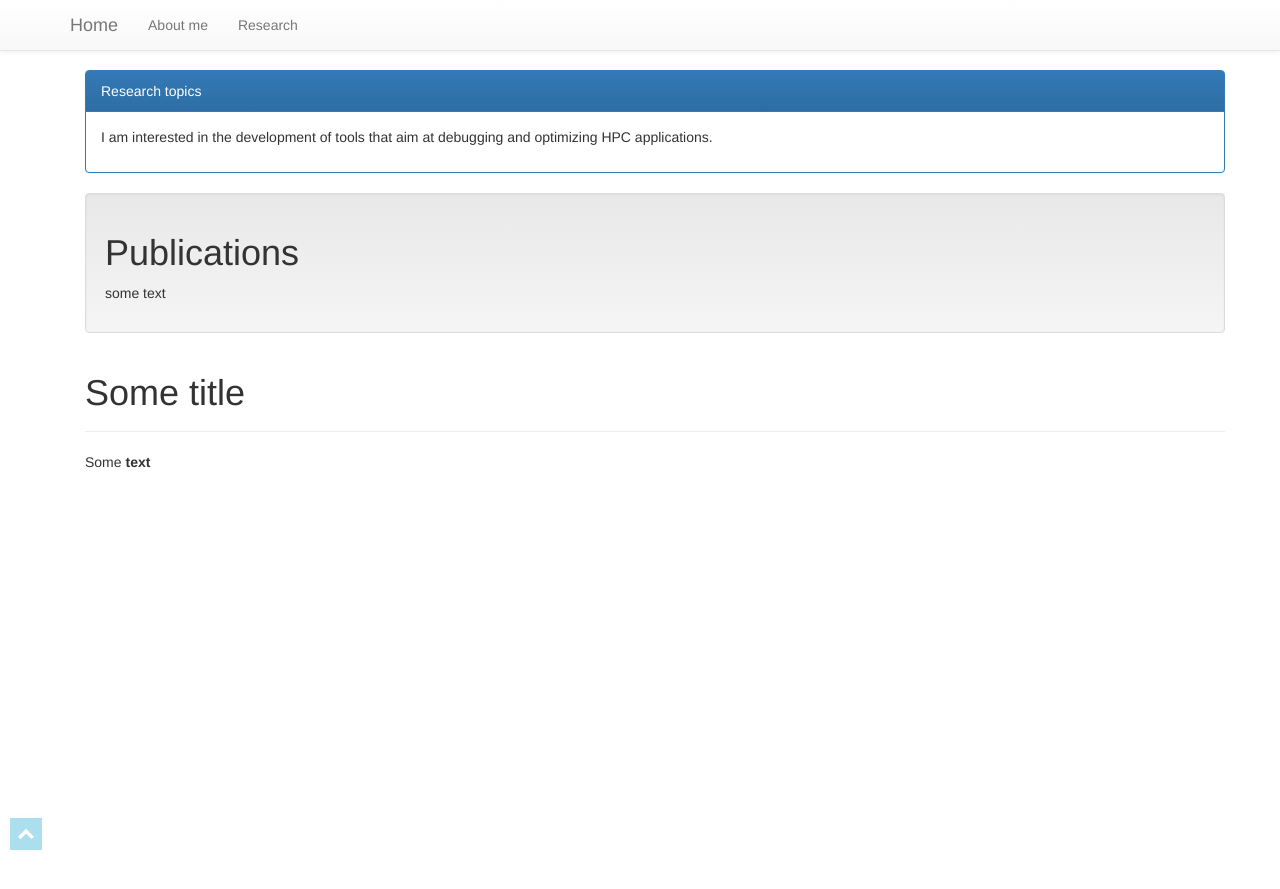
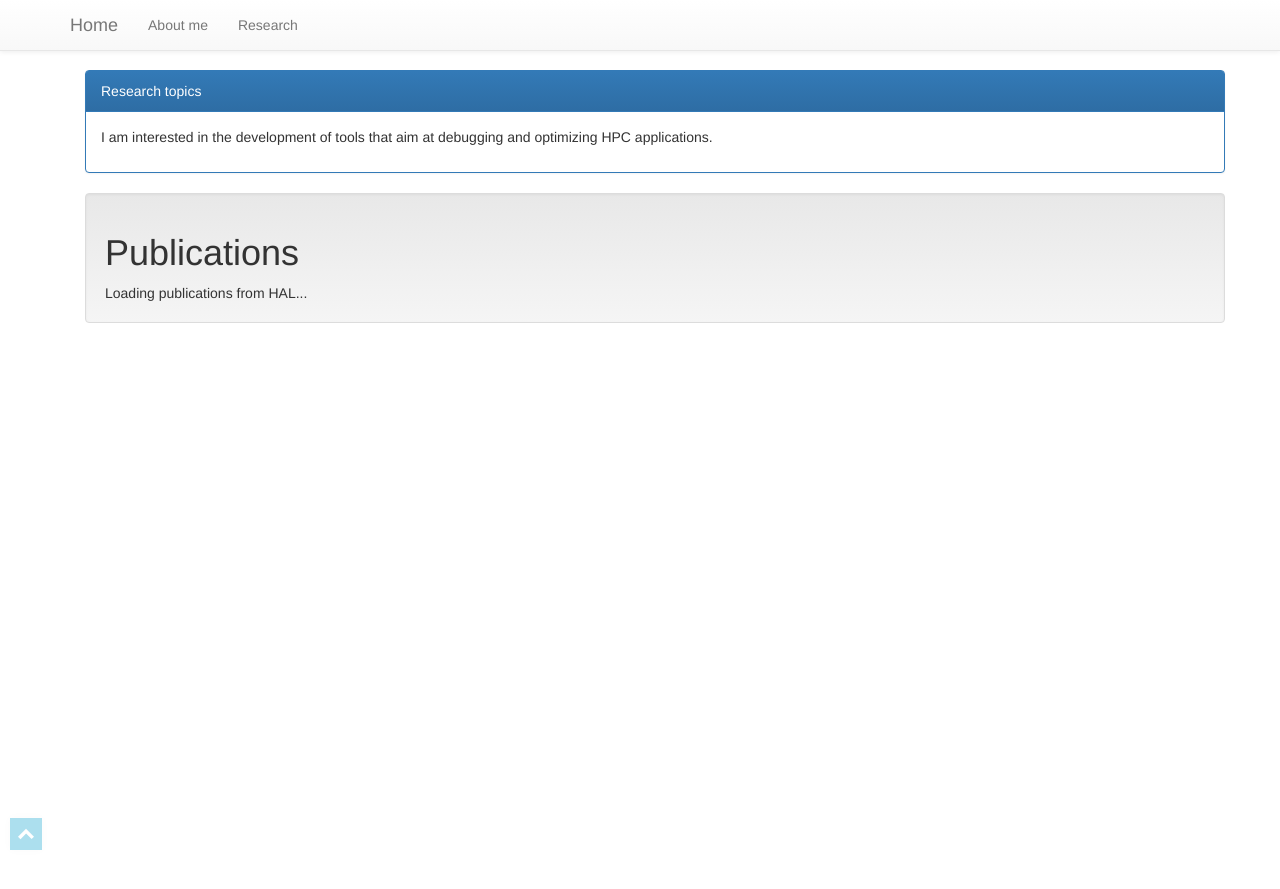
Before and after one commit to esaillar/manou, a Jekyll site: the page built from research.md, in a window 1280 px wide. Shown: the top 889 px of the page. Built offline with Jekyll 4.4.1, drawn with Linux system fonts in a browser that asks for light colours.

Commit message:
Publications added

```diff
--- a/research.md
+++ b/research.md
@@ -18,12 +18,8 @@ I am interested in the development of tools that aim at debugging and optimizing
 <div class="well" markdown="1">
 # Publications
 
-some text
+<div id="publications-hal">Loading publications from HAL...</div>
+<script src="{{site.baseurl}}/js/hal.js"></script>
+<script>load_from_hal("184161");</script>
+
 </div>
-
-
-<div class="page-header">
-<h1>Some title</h1>
-</div>
-
-Some **text**
```
Also changed, not shown: resources/bibtex.png (added), resources/pdf.png (added).
